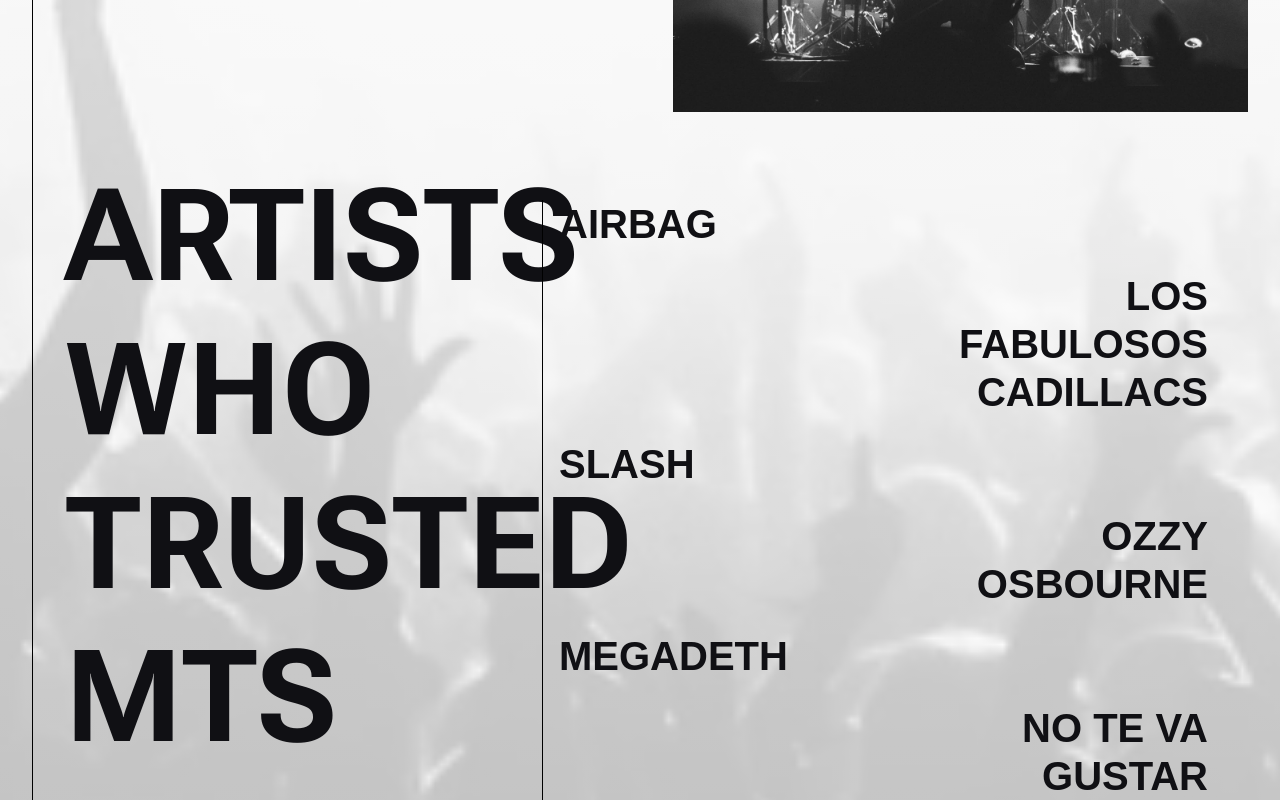
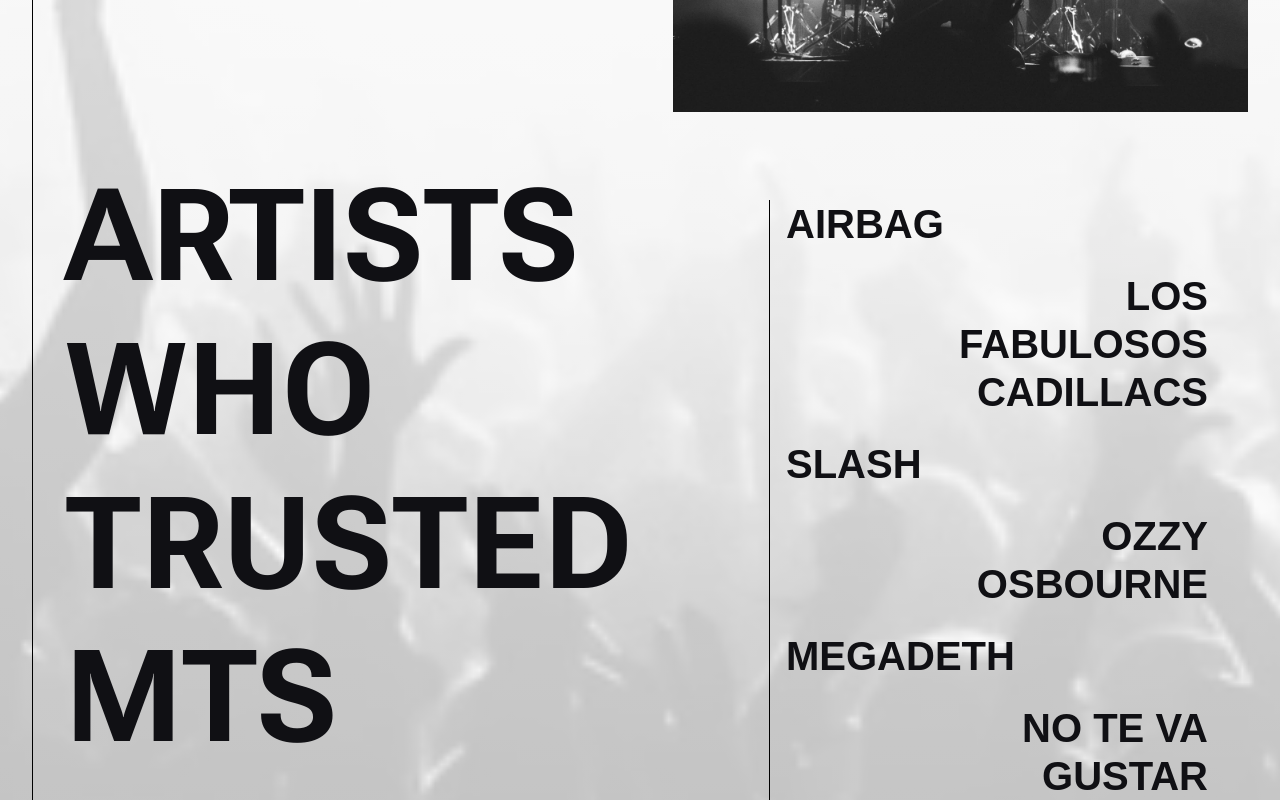
Before and after one commit to hxgn-tech/mts, a Next.js app: page / in a window 1280 px wide. Shown: the part 2300-3100 px from the top of the page. Built offline with nearby package versions, Linux system fonts and the light colour scheme; no server answers; the database is empty; a web font is replaced by a local one.

Commit message:
final touches

```diff
--- a/components/QuienesSomosSection.js
+++ b/components/QuienesSomosSection.js
@@ -330,14 +330,24 @@
 
                     {/* Bloque 5: Legado de Artistas (Con Mayor Peso Visual) */}
                     <Box>
-                        <Grid container spacing={{ xs: 2, md: 4 }} sx={{ alignItems: 'flex-start' }}>
-                            <Grid item xs={12} md={4}>
+                        <Box
+                            sx={{
+                                display: { xs: 'block', md: 'flex' },
+                                gap: { xs: 0, md: '4rem' },
+                                alignItems: 'flex-start'
+                            }}
+                        >
+                            <Box
+                                sx={{
+                                    flex: { md: '0 0 33.333%' },
+                                    marginBottom: { xs: '1rem', md: 0 }
+                                }}
+                            >
                                 <Typography
                                     variant="h1"
                                     sx={{
                                         color: 'primary.main',
                                         fontWeight: 'bold',
-                                        marginBottom: { xs: '0.5rem', md: 0 },
                                         fontSize: { xs: '3rem', sm: '4rem', md: '6rem', lg: '8rem' },
                                         lineHeight: { xs: '1', sm: '1.1', md: '1.2' },
                                         textAlign: { xs: 'center', md: 'left' }
@@ -345,8 +355,13 @@
                                 >
                                     {t.artistsTitle}
                                 </Typography>
-                            </Grid>
-                            <Grid item xs={12} md={8}>
+                            </Box>
+                            <Box
+                                sx={{
+                                    flex: { md: '1 1 66.666%' },
+                                    minWidth: 0
+                                }}
+                            >
                                 <motion.div
                                     initial="hidden"
                                     whileInView="visible"
@@ -402,8 +417,8 @@
                                         </CardContent>
                                     </Card>
                                 </motion.div>
-                            </Grid>
-                        </Grid>
+                            </Box>
+                        </Box>
                         <Typography
                             variant="p"
                             sx={{
--- a/components/VenuesSection.js
+++ b/components/VenuesSection.js
@@ -84,6 +84,16 @@
     const goToImage = (idx, e) => {
         if (e && e.stopPropagation) e.stopPropagation();
         setImageIndex(idx);
+    };
+
+    const imageContainerRef = useRef(null);
+    const handleImageDragEnd = (event, info) => {
+        const threshold = 50;
+        if (info.offset.x > threshold) {
+            prevImage();
+        } else if (info.offset.x < -threshold) {
+            nextImage();
+        }
     };
 
     return (
@@ -258,15 +268,28 @@
                                     {/* Right side - Image Carousel */}
                                     {images.length > 0 && (
                                         <Box
+                                            ref={imageContainerRef}
                                             sx={{
                                                 position: 'relative',
                                                 flexShrink: 0,
                                                 order: { xs: 1, lg: 2 },
-                                                paddingX: { xs: '48px', lg: '56px' },
-                                                overflow: 'visible'
+                                                paddingX: { xs: 0, lg: '56px' },
+                                                overflow: 'visible',
+                                                marginBottom: '2rem',
+                                                width: { xs: '100%', lg: 'auto' },
+                                                zIndex: 20
                                             }}
                                         >
                                             {/* Image Container */}
+                                            <motion.div
+                                                drag="x"
+                                                dragConstraints={imageContainerRef}
+                                                dragElastic={0.1}
+                                                onDragEnd={handleImageDragEnd}
+                                                onPointerDown={(e) => e.stopPropagation()}
+                                                style={{ cursor: 'grab' }}
+                                                whileDrag={{ cursor: 'grabbing' }}
+                                            >
                                                 <Box
                                                     sx={{
                                                         width: { xs: '100%', lg: '1200px' },
@@ -308,6 +331,7 @@
                                                     </Box>
                                                 )}
                                                 </Box>
+                                            </motion.div>
 
                                             {/* Left Arrow - Outside image container */}
                                             <IconButton
@@ -318,8 +342,9 @@
                                                     top: '50%',
                                                     left: 0,
                                                     transform: 'translateY(-50%)',
-                                                    zIndex: 10,
+                                                    zIndex: 30,
                                                     color: 'black.main',
+                                                    display: { xs: 'none', lg: 'flex' },
                                                     '&:hover': {
                                                         backgroundColor: 'rgba(0, 0, 0, 0.1)',
                                                     }
@@ -337,8 +362,9 @@
                                                     top: '50%',
                                                     right: 0,
                                                     transform: 'translateY(-50%)',
-                                                    zIndex: 10,
+                                                    zIndex: 30,
                                                     color: 'black.main',
+                                                    display: { xs: 'none', lg: 'flex' },
                                                     '&:hover': {
                                                         backgroundColor: 'rgba(0, 0, 0, 0.1)',
                                                     }
@@ -357,7 +383,7 @@
                                                     display: 'flex',
                                                     justifyContent: 'center',
                                                     gap: 1,
-                                                    zIndex: 10
+                                                    zIndex: 30
                                                 }}
                                             >
                                                 {images.map((_, idx) => (
```
Lines whose indentation alone changed are shown as unchanged.
